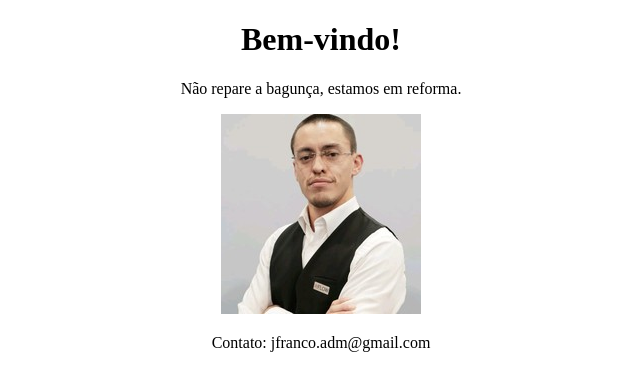
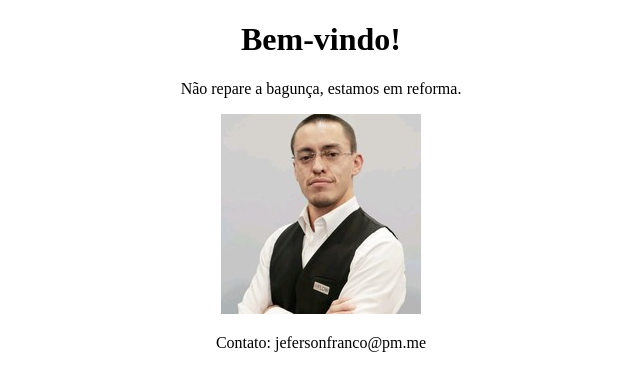
Before and after one commit to jfranco202/jfranco202.github.io, a plain HTML site: page index.html in a window 1280 px wide. Shown: the full height of the page, 319-959 px from the left. Drawn offline with Linux system fonts and the light colour scheme.

Commit message:
change contact email to jefersonfranco@pm.me//////

```diff
--- a/index.html
+++ b/index.html
@@ -13,7 +13,7 @@
 
     </center>
 
-    <p style="text-align:center;">Contato: jfranco.adm@gmail.com</p>
+    <p style="text-align:center;">Contato: jefersonfranco@pm.me</p>
 
 </body>
 
```
